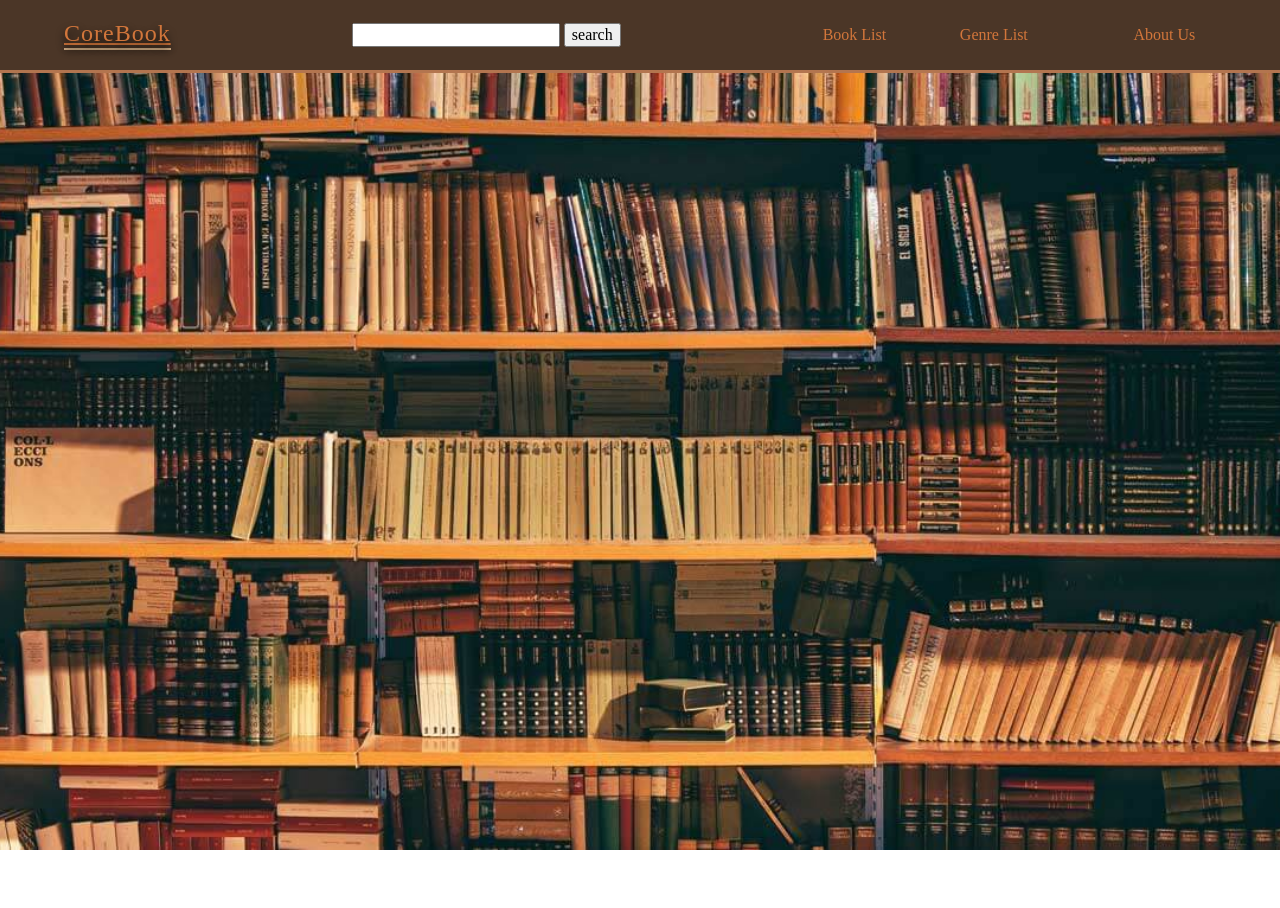
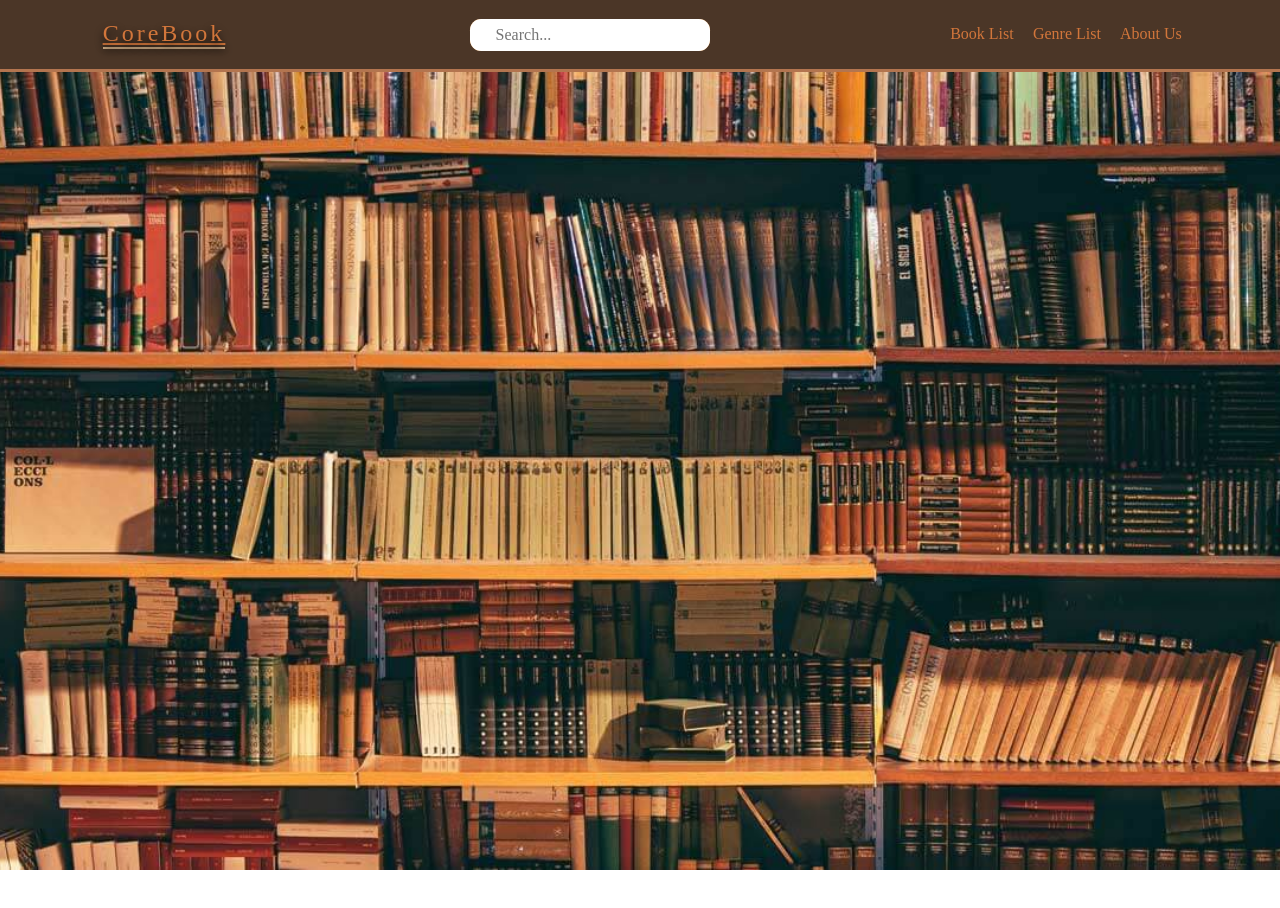
Before and after one commit to Nandang693/CoreBook, a plain HTML site: page root/index.html in a window 1280 px wide. Shown: the top 908 px of the page. Drawn offline with nearby package versions, Linux system fonts and the light colour scheme.

Commit message:
Navigation bar finish

```diff
--- a/css/header.css
+++ b/css/header.css
@@ -1,5 +1,6 @@
 #containerNav {
     background-color: var(--background);
+    /* background-color: rgba(75, 54, 39, 0.9); */
     position: fixed;
     top: 0;
     left: 0;
@@ -12,6 +13,8 @@
     border-bottom: 3px var(--backup) solid;
     z-index: 1000;
     transition: all 0.2s ease;
+    overflow: auto;
+    height: 4.5rem;
 }
 
 #containerNav.scrolled{
@@ -20,30 +23,122 @@
 }
 
 #navTittle{
+    display: inline-block;
+    transition: all 0.3s;
     font-size: 1.5rem;
     color: var(--primary);
     border-bottom: 2px var(--backup2) solid;
     text-shadow: 0 5px 8px rgba(0,0,0,1);
-    letter-spacing: 1px;
+    letter-spacing: 3px;
+}
+
+#navTittle:hover{
+    text-shadow: 0 5px 8px rgba(0,0,0,5);
+    border-bottom: 2px var(--backup2) solid;
+    font-size: 1.7rem;
+}
+
+.contTittle {
+    display: flex;
+    /* border: 2px black solid; */
+    min-width: 200px;
+    align-items: center;
+    justify-content: center;
 }
 
 
 
-.searchBar {
-
+/* search bar */
+:root {
+  --rad: .7rem;
+  --dur: .3s;
+  --color-dark: #2f2f2f;
+  --color-light: #fff;
+  --color-brand: #57bd84;
+  --font-fam: 'Lato', sans-serif;
+  --height: 2rem;
+  --btn-width: 3rem;
+  --bez: cubic-bezier(0, 0, 0.43, 1.49);
 }
 
 
+form {
+  position: relative;
+  width: 15rem;
+  background: var(--secondary);
+  border-radius: var(--rad);
+}
+input, button {
+  height: var(--height);
+  font-family: var(--font-fam);
+  border: 0;
+  color: var(--color-dark);
+  font-size: 1.8rem;
+}
+input[type="search"] {
+  outline: 0;
+  width: 100%;
+  background: var(--color-light);
+  padding: 0 1.6rem;
+  border-radius: var(--rad);
+  appearance: none;
+  transition: all var(--dur) var(--bez);
+  transition-property: width, border-radius;
+  z-index: 1;
+  position: relative;
+}
+button {
+  display: none;
+  position: absolute;
+  top: 0;
+  right: 0;
+  width: var(--btn-width);
+  font-weight: bold;
+  background: var(--primary);
+  border-radius: 0 var(--rad) var(--rad) 0;
+}
+input:not(:placeholder-shown) {
+  border-radius: var(--rad) 0 0 var(--rad);
+  width: calc(100% - var(--btn-width));
+  + button {
+    display: block;
+  }
+}
+label {
+  position: absolute;
+  clip: rect(1px, 1px, 1px, 1px);
+  padding: 0;
+  border: 0;
+  height: 1px;
+  width: 1px;
+  overflow: hidden;
+}
+
+
+/* Navigation */
 .navbarNav {
     display: flex;
     color: var(--primary);
     text-decoration: none;
     text-align: center;
-    white-space: nowrap;
-    padding: 0.6rem 1.3rem;
+    padding: 0.5rem 0.5rem;
+    transition: all 0.3s;
+    /* border: 2px black solid; */
+}
+
+.navbarNav:hover {
+    color: var(--secondary);
+    font-size: 1.3rem;
 }
 
 .contNavbarNav {
     display: flex;
-    gap: 2rem;
+    align-items: center;
+    justify-content: center;
+    min-width: 150px;
+    max-width: 350px;
+    width: 300px;
+    height: 30px;
+    gap: 0.2rem;
+    /* border: 2px black solid; */
 }
--- a/css/style.css
+++ b/css/style.css
@@ -20,7 +20,7 @@ html {
 body {
     min-height: 999vh;
     margin: 0;
-    padding-top: 50px;
+    padding-top: 70px;
 }
 
 .hero {
--- a/root/index.html
+++ b/root/index.html
@@ -19,15 +19,19 @@
 
 <section id="navbarSection">
 <nav id="containerNav">
-<a href="#" id="navTittle">CoreBook</a>
+    <div class="contTittle">
+        <a href="#" id="navTittle">CoreBook</a>
+    </div>
 
-<form action="" id="searchBar" class="searchBar">
-    <input type="search">
-    <button>search</button>
-</form>
+    <form onsubmit="event.preventDefault();" role="search">
+        <label for="search">Search for stuff</label>
+        <input id="search" type="search" placeholder="Search..." autofocus required />
+        <button type="submit">Go</button>
+    </form>
     <div class="contNavbarNav">
-
-    <a href="#" class="navbarNav">Book List</a><a href="#" class="navbarNav">Genre List<a><a href="#" class="navbarNav">About Us</a>
+        <a href="#" class="navbarNav">Book List</a>
+        <a href="#" class="navbarNav">Genre List</a>
+        <a href="#" class="navbarNav">About Us</a>
     </div>
 </nav>
 </section>
```
